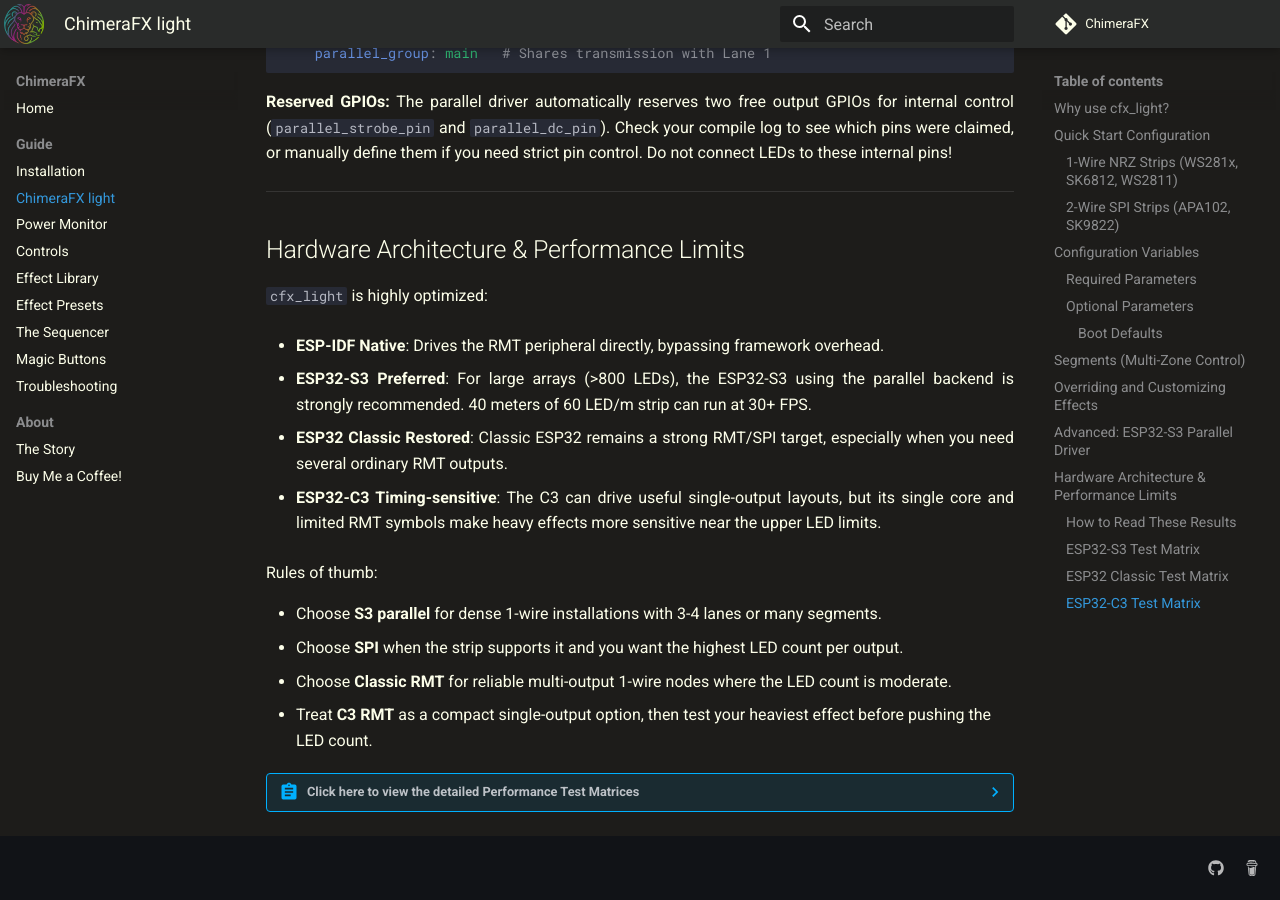
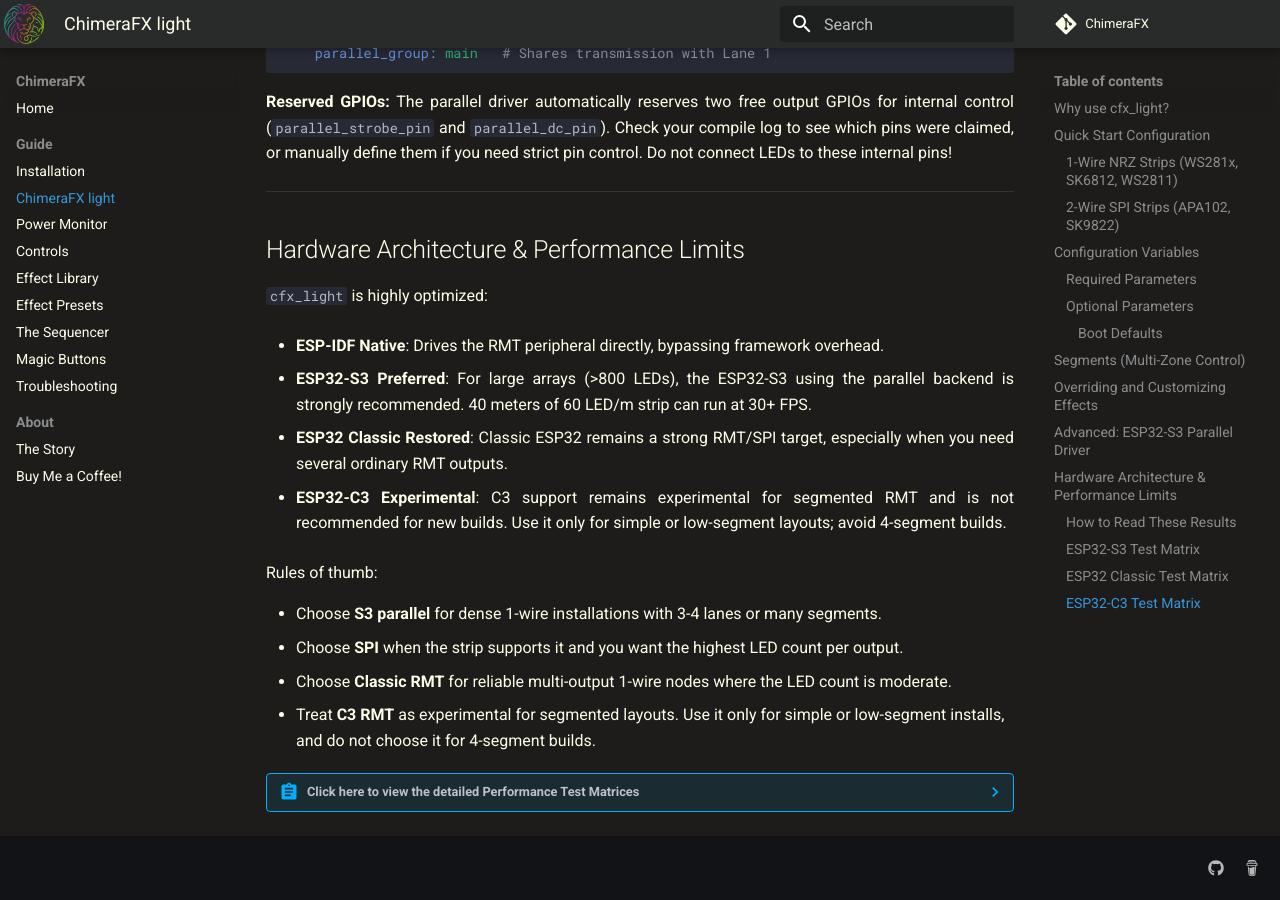
Before and after one commit to effelle/ChimeraFX, an MkDocs documentation site: the page built from docs/cfx_light.md, in a window 1280 px wide and 900 px high, scrolled down 4463 px. Built offline with MkDocs 1.6.1 and Material for MkDocs 9.7.7, drawn with Linux system fonts in a browser that asks for light colours; comment, search, counter and statistics services are not loaded.

Commit message:
Clarify C3 segmented RMT guidance

```diff
--- a/docs/cfx_light.md
+++ b/docs/cfx_light.md
@@ -175,14 +175,14 @@
 
 * **ESP32 Classic Restored**: Classic ESP32 remains a strong RMT/SPI target, especially when you need several ordinary RMT outputs.
 
-* **ESP32-C3 Timing-sensitive**: The C3 can drive useful single-output layouts, but its single core and limited RMT symbols make heavy effects more sensitive near the upper LED limits.
+* **ESP32-C3 Experimental**: C3 support remains experimental for segmented RMT and is not recommended for new builds. Use it only for simple or low-segment layouts; avoid 4-segment builds.
 
 Rules of thumb:
 
 * Choose **S3 parallel** for dense 1-wire installations with 3-4 lanes or many segments.
 * Choose **SPI** when the strip supports it and you want the highest LED count per output.
 * Choose **Classic RMT** for reliable multi-output 1-wire nodes where the LED count is moderate.
-* Treat **C3 RMT** as a compact single-output option, then test your heaviest effect before pushing the LED count.
+* Treat **C3 RMT** as experimental for segmented layouts. Use it only for simple or low-segment installs, and do not choose it for 4-segment builds.
 
 ??? abstract "Click here to view the detailed Performance Test Matrices"
 
```
Also changed, not shown: docs/Installation.md (+1 -1 lines), docs/Troubleshooting.md (+2 -0 lines), docs/index.md (+1 -1 lines).
